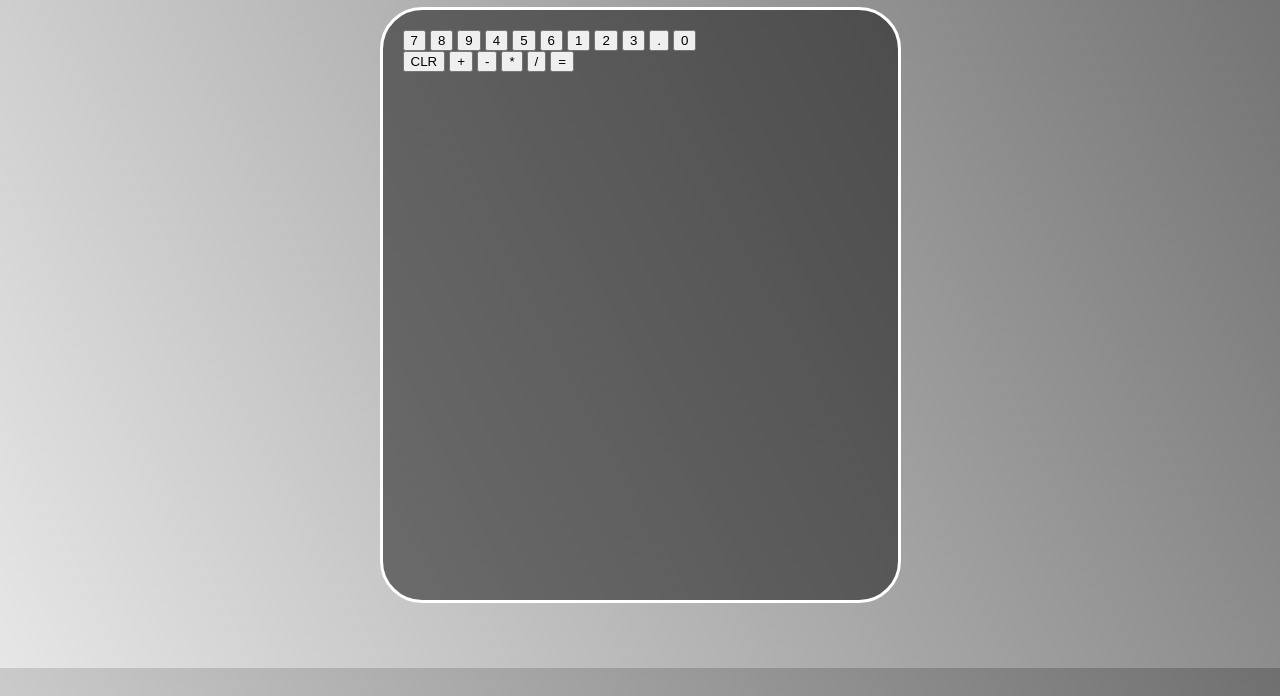
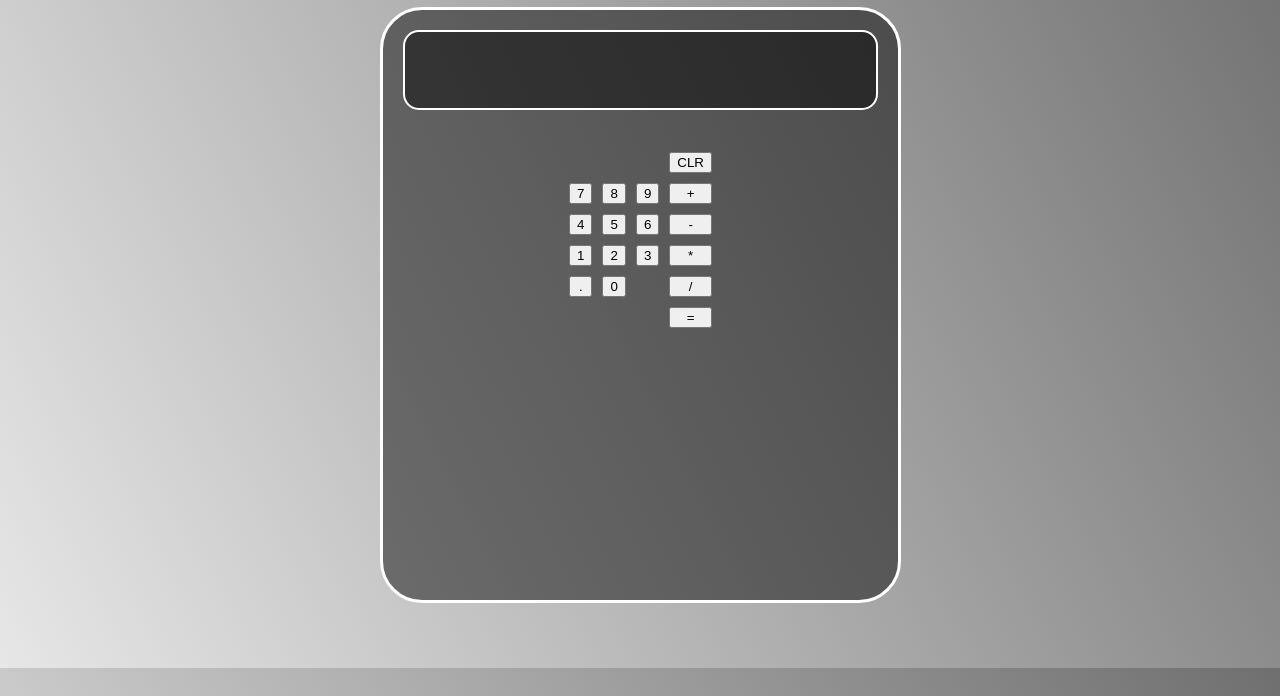
Before and after one commit to code-yashkumar/mini_projects, a plain HTML site: page calculator/index.html in a window 1280 px wide. Shown: the part 132-828 px from the top of the page. Drawn offline with Linux system fonts and the light colour scheme.

Commit message:
buttons partially arranged

```diff
--- a/calculator/styles.css
+++ b/calculator/styles.css
@@ -30,3 +30,51 @@ border-radius: 42.045px;
 border: 3px solid #FFF;
 background: rgba(0, 0, 0, 0.47);
 }
+
+.display{
+    width: 100%;
+    height: 80px;
+    border-radius: 15px;
+    border: none;
+    margin-bottom: 20px;
+    font-size: 2.5rem;
+    text-align: right;
+    padding-right: 20px;
+    box-sizing: border-box;
+    background: rgba(0, 0, 0, 0.46);
+    border-radius: 15.884px;
+    border: 2px solid #FFF;
+}
+
+
+.buttons{
+    display: flex;
+    align-items: center;
+
+}
+
+.nums{
+    display: grid;
+    grid-template-columns: repeat(3, 1fr);
+    grid-gap: 10px;
+    align-items: center;
+}
+
+.oper{
+    display: grid;
+    grid-template-columns: 1fr;
+    grid-gap: 10px;
+    margin-left: 10px;
+    align-items: center;
+}
+
+.buttons{
+
+
+    display: flex;
+    width: 93.526px;
+    padding: 22.038px 28.263px 24.488px 29.263px;
+    justify-content: center;
+    align-items: center;
+    justify-self: center;
+}
```
